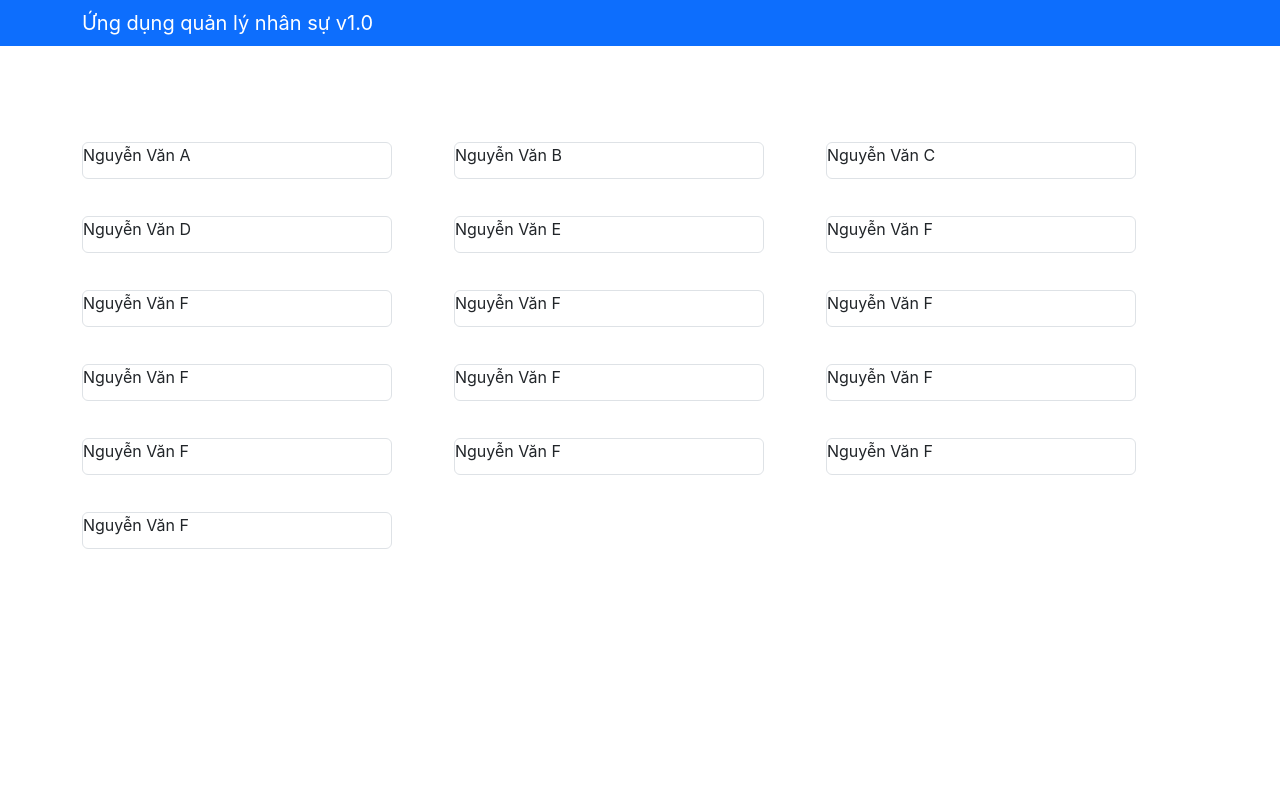
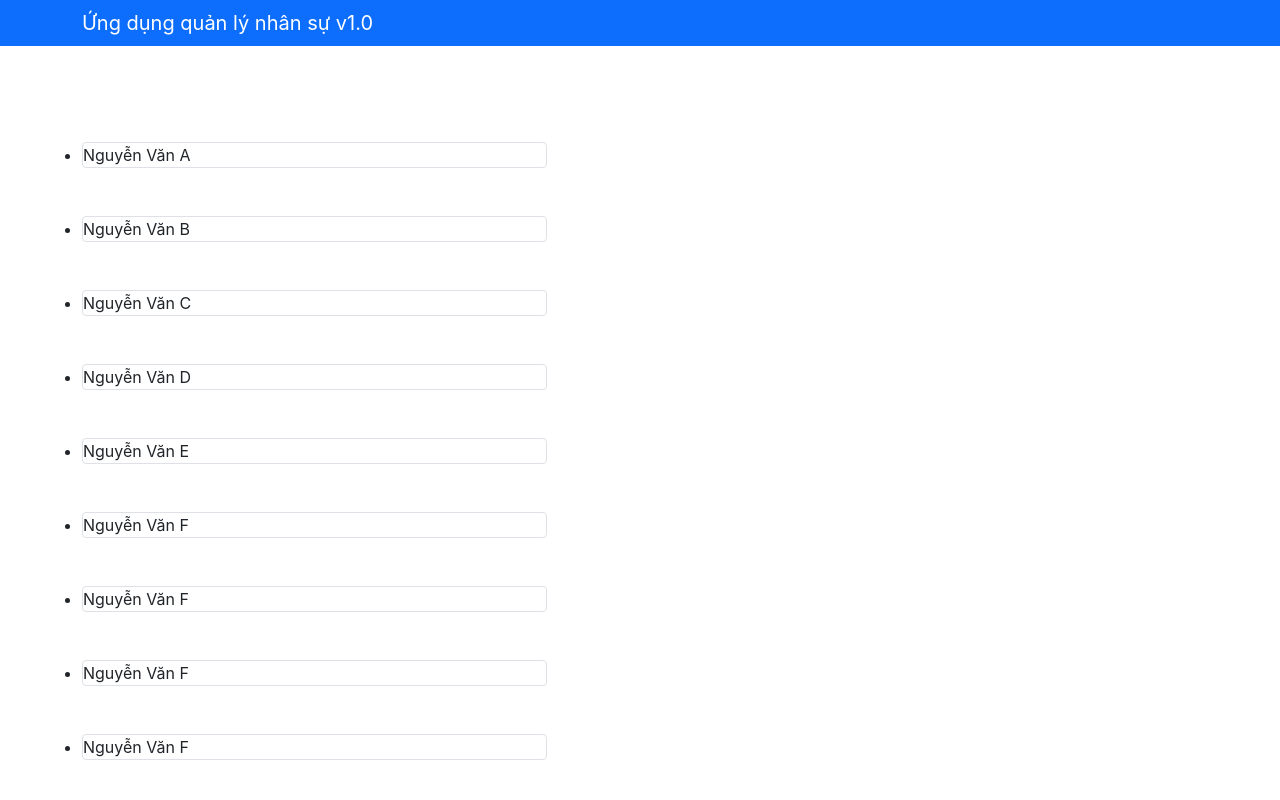
Before and after one commit to Honghan666/FUNiXReactJSASM, a React (Create React App) app: page / in a window 1280 px wide. Shown: the top 800 px of the page. Built offline with nearby package versions, Linux system fonts and the light colour scheme.

Commit message:
bootstrap updated

```diff
--- a/package.json
+++ b/package.json
@@ -6,7 +6,9 @@
     "@testing-library/jest-dom": "^5.16.4",
     "@testing-library/react": "^13.2.0",
     "@testing-library/user-event": "^13.5.0",
+    "bootstrap": "^5.1.3",
     "react": "^18.1.0",
+    "react-bootstrap": "^2.4.0",
     "react-dom": "^18.1.0",
     "react-scripts": "5.0.1",
     "web-vitals": "^2.1.4"
--- a/src/App.css
+++ b/src/App.css
@@ -1,4 +1,4 @@
-ul {
+/*ul {
   display: grid;
   grid-template-columns: repeat(3, 1fr);
 }
@@ -10,4 +10,4 @@ li {
 
 .hide {
   display: none;
-}
+}*/
--- a/src/components/StaffListComponent.js
+++ b/src/components/StaffListComponent.js
@@ -181,7 +181,7 @@ class StaffList extends Component {
     render() {
         let menustaff = this.state.staffs.map((staff) => {
             return (
-                    <li id='list' className='col-10 mt-5 border rounded'>{staff.name}</li>
+                    <li id='list' className='col-12 col-md-5 mt-5 border rounded'>{staff.name}</li>
             );
         });
         return (
```
Also changed, not shown: 1 other file (tests, documents, lock files or other folders).
